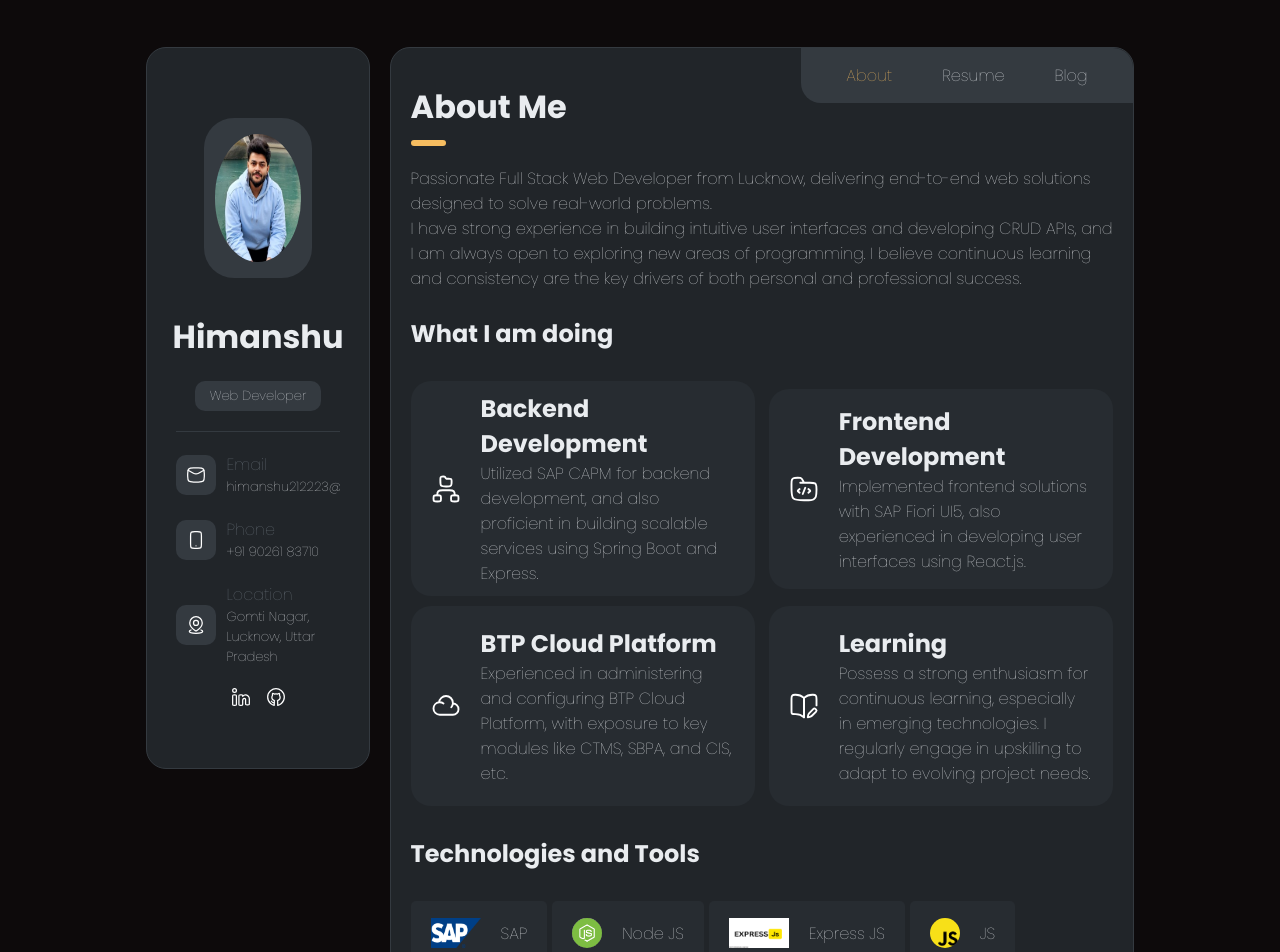
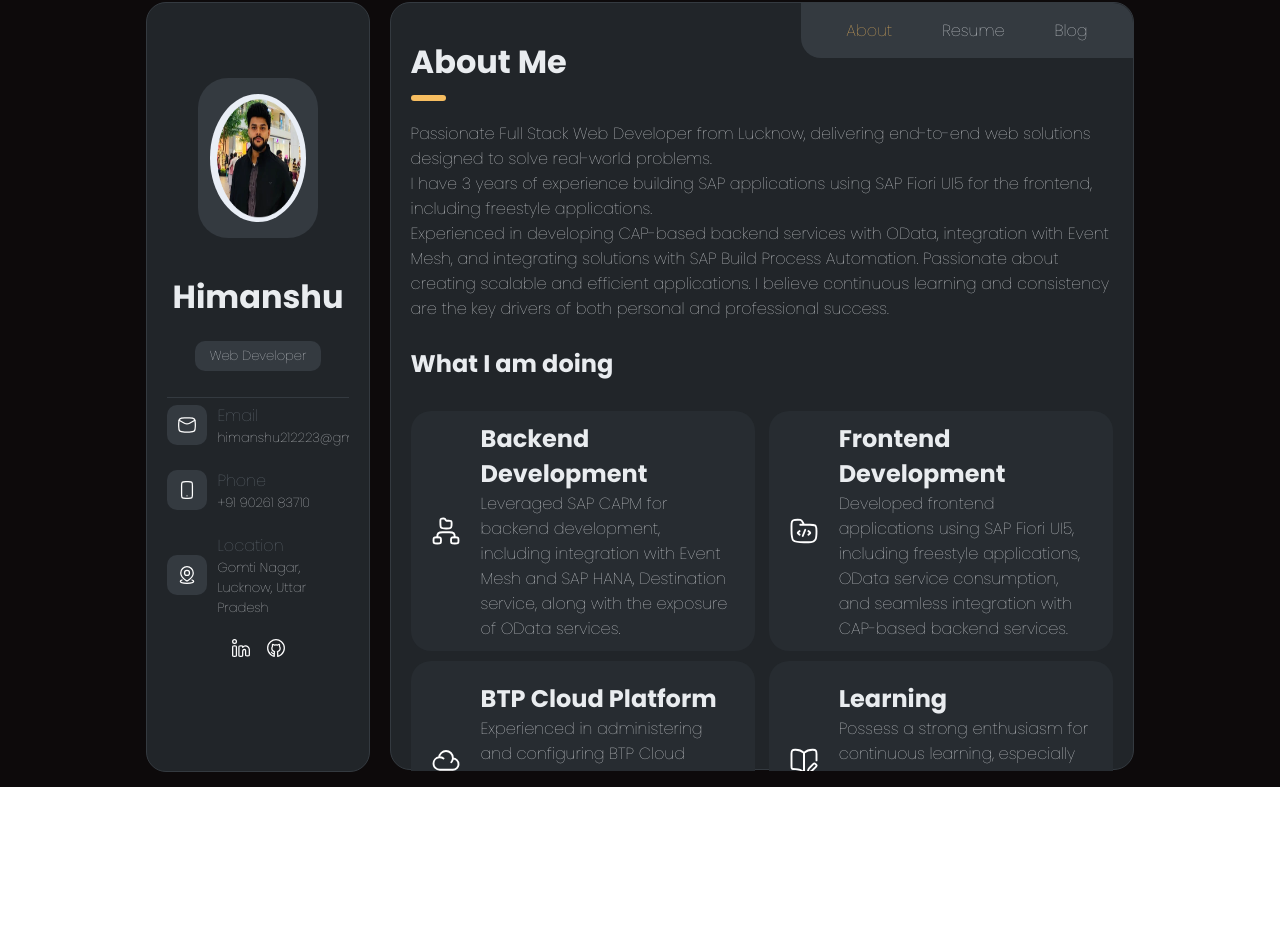
Before and after one commit to Himanshu212223/My-Portfolio, a Next.js app: page / in a window 1280 px wide. Shown: the part 13-965 px from the top of the page. After the commit the page ends 800 px from the top, so only its background shows below. Built offline with nearby package versions, Linux system fonts and the light colour scheme.

Commit message:
updated details

```diff
--- a/src/app/Page.css
+++ b/src/app/Page.css
@@ -137,6 +137,11 @@ li {
 
 .highlight {
   color: var(--active-color);
+}
+
+
+.sub-heading{
+  color: var(--subHeading);
 }
 
 /* ********************* For Blog Page *********************  */
--- a/src/app/components/Profile/Profile.css
+++ b/src/app/components/Profile/Profile.css
@@ -128,17 +128,51 @@
   cursor: pointer;
 }
 
-@media only screen and (min-width: 771px) and (max-width: 1024px) {
+@media only screen and (min-width: 771px) and (max-width: 1440px) {
   .profile {
-    min-height: 90vh;
+    height: 96vh;
     padding: 20px 10px;
     display: flex;
     flex-direction: column;
     align-items: center;
-    /* background-color: tan; */
+  }
+  .top-profile {
+    height: 50%;
+    width: 100%;
+    display: flex;
+    align-items: center;
+    justify-content: center;
+    flex-direction: column;
+    flex-flow: column;
+    /* background-color: purple; */
+  }
+  .bottom-profile {
+    height: 50%;
+    display: inherit;
+    margin-top: 20px;
+    padding: 5px 0;
+    width: 90%;
+    border-top: 1px solid var(--dark-shade2);
+    display: flex;
+    flex-flow: column;
+    flex-direction: column;
+    gap: 20px;
+    overflow-y: scroll;
+  }
+  .bottom-profile-hide {
+    height: 50%;
+    display: inherit;
+    margin-top: 20px;
+    padding: 5px 0;
+    width: 90%;
+    border-top: 1px solid var(--dark-shade2);
+    display: flex;
+    flex-flow: column;
+    flex-direction: column;
+    gap: 20px;
+    overflow-y: scroll;
   }
 }
-
 
 /* For Tablets */
 
@@ -200,7 +234,6 @@
     align-items: center;
   }
 }
-
 
 /* For Smart Phones */
 
--- a/src/app/globals.css
+++ b/src/app/globals.css
@@ -10,6 +10,7 @@
   --active-color : #f6bd60;
   /* --color : black; */
   --gray-set: #6c757d;
+  --subHeading : #48cae4 ;
 }
 
 /* Text selector */
@@ -46,12 +47,13 @@ body {
   justify-content: center;
   gap: 20px;
   background-color: var(--dark-shade0);
-  padding: 60px 20px;
+  padding: 15px 20px;
   box-sizing: border-box;
 }
 
 .left {
-  height: 60%;
+  /* height: 60%; */
+  /* height: 96vh; */
   width: 18%;
   border-radius: 20px;
   border: 0.1px solid var(--dark-shade2);
@@ -60,12 +62,24 @@ body {
 
 .right {
   width: 60%;
-  min-height: 90vh;
+  /* min-height: 90vh; */
+  height: 96vh;
   border-radius: 20px;
   position: relative;
   border: 0.1px solid var(--dark-shade2);
   background-color: var(--dark-shade1);
 }
+
+.childScroll{
+  height: inherit;
+  overflow-y: scroll;
+  /* background-color: teal; */
+}
+
+::-webkit-scrollbar {
+    display: none;
+}
+
 
 .icon {
   filter: invert();
--- a/src/app/layout.js
+++ b/src/app/layout.js
@@ -29,7 +29,7 @@ export default function RootLayout({ children }) {
         <link rel="preconnect" href="https://fonts.gstatic.com" crossorigin />
         <link href="https://fonts.googleapis.com/css2?family=Poppins:ital,wght@0,100;0,200;0,300;0,400;0,500;0,600;0,700;0,800;0,900;1,100;1,200;1,300;1,400;1,500;1,600;1,700;1,800;1,900&family=Roboto:ital,wght@0,100..900;1,100..900&display=swap" rel="stylesheet"></link>
       </Head>
-        <Script src="https://kit.fontawesome.com/9fa326583e.js" crossOrigin="anonymous"></Script>
+      <Script src="https://kit.fontawesome.com/9fa326583e.js" crossOrigin="anonymous"></Script>
       <body className={`${geistSans.variable} ${geistMono.variable}`}>
 
         <div className="main-page">
@@ -40,7 +40,9 @@ export default function RootLayout({ children }) {
 
           <section className="right">
             <NavBar />
-            {children}
+            <div className="childScroll">
+              {children}
+            </div>
           </section>
 
           <MobileNav />
--- a/src/app/page.js
+++ b/src/app/page.js
@@ -19,7 +19,8 @@ export default function Home() {
         </p>
         <p>Proficient in both frontend and backend technologies, I deliver end-to-end web solutions tailored to meet real-world needs. I take pride in writing clean, maintainable code and simplifying complex challenges into streamlined, effective features.</p> */}
         <p>Passionate Full Stack Web Developer from Lucknow, delivering end-to-end web solutions designed to solve real-world problems.</p>
-        <p>I have strong experience in building intuitive user interfaces and developing CRUD APIs, and I am always open to exploring new areas of programming. I believe continuous learning and consistency are the key drivers of both personal and professional success.</p>
+        <p>I have 3 years of experience building SAP applications using SAP Fiori UI5 for the frontend, including freestyle applications.</p>
+        <p>Experienced in developing CAP-based backend services with OData, integration with Event Mesh, and integrating solutions with SAP Build Process Automation. Passionate about creating scalable and efficient applications. I believe continuous learning and consistency are the key drivers of both personal and professional success.</p>
       </section>
 
       {/* Page Heading Section */}
@@ -34,7 +35,7 @@ export default function Home() {
           <Image src={"/icons/backend.svg"} width={30} height={30} alt="mail-icon" className="icon" />
           <div>
             <h2>Backend Development</h2>
-            <p>Utilized SAP CAPM for backend development, and also proficient in building scalable services using Spring Boot and Express.</p>
+            <p>Leveraged SAP CAPM for backend development, including integration with Event Mesh and SAP HANA, Destination service, along with the exposure of OData services.</p>
           </div>
         </div>
 
@@ -42,7 +43,7 @@ export default function Home() {
           <Image src={"/icons/frontend.svg"} width={30} height={30} alt="mail-icon" className="icon" />
           <div>
             <h2>Frontend Development</h2>
-            <p>Implemented frontend solutions with SAP Fiori UI5, also experienced in developing user interfaces using React.js.</p>
+            <p>Developed frontend applications using SAP Fiori UI5, including freestyle applications, OData service consumption, and seamless integration with CAP-based backend services.</p>
           </div>
         </div>
 
@@ -50,7 +51,7 @@ export default function Home() {
           <Image src={"/icons/cloud.svg"} width={30} height={30} alt="mail-icon" className="icon" />
           <div>
             <h2>BTP Cloud Platform</h2>
-            <p>Experienced in administering and configuring BTP Cloud Platform, with exposure to key modules like CTMS, SBPA, and CIS, etc.</p>
+            <p>Experienced in administering and configuring BTP Cloud Platform, with exposure to key modules like CTMS, SBPA, and IAS, etc.</p>
           </div>
         </div>
 
@@ -78,14 +79,34 @@ export default function Home() {
         </div>
 
         <div className="badges">
+          <Image src={"/icons/sap.png"} width={50} height={30} alt="SAP-icon" />
+          <p>Fiori UI5</p>
+        </div>
+
+        <div className="badges">
+          <Image src={"/icons/sap.png"} width={50} height={30} alt="SAP-icon" />
+          <p>SAP CAPM</p>
+        </div>
+
+        <div className="badges">
+          <Image src={"/icons/sap.png"} width={50} height={30} alt="SAP-icon" />
+          <p>Event Mesh</p>
+        </div>
+
+        <div className="badges">
+          <Image src={"/icons/sap.png"} width={50} height={30} alt="SAP-icon" />
+          <p>SAP BPA</p>
+        </div>
+
+        <div className="badges">
           <Image src={"/icons/nodejs.png"} width={30} height={30} alt="NodeJS-icon" className="badge-icon" />
           <p>Node JS</p>
         </div>
 
-        <div className="badges">
+        {/* <div className="badges">
           <Image src={"/icons/express.png"} width={60} height={30} alt="ExpressJS-icon" />
           <p>Express JS</p>
-        </div>
+        </div> */}
 
         <div className="badges">
           <Image src={"/icons/js.png"} width={30} height={30} alt="JS-icon" className="badge-icon" />
@@ -97,10 +118,10 @@ export default function Home() {
           <p>Next JS</p>
         </div>
 
-        <div className="badges">
+        {/* <div className="badges">
           <Image src={"/icons/react.png"} width={30} height={30} alt="ReactJS-icon" className="badge-icon " />
           <p>React JS</p>
-        </div>
+        </div> */}
 
         <div className="badges">
           <Image src={"/icons/github.png"} width={30} height={30} alt="GitHub-icon" className="icon" />
@@ -112,10 +133,10 @@ export default function Home() {
           <p>Git</p>
         </div>
 
-        <div className="badges">
+        {/* <div className="badges">
           <Image src={"/icons/springboot.png"} width={30} height={30} alt="Springboot-icon" className="badge-icon" />
           <p>Spring Boot</p>
-        </div>
+        </div> */}
 
         <div className="badges">
           <Image src={"/icons/java.png"} width={30} height={30} alt="Java-icon" className="badge-icon" />
```
Also changed, not shown: src/app/Resume/page.jsx (+9 -2 lines), public/Picture2.jpg, public/Picture23.jpg (added).
